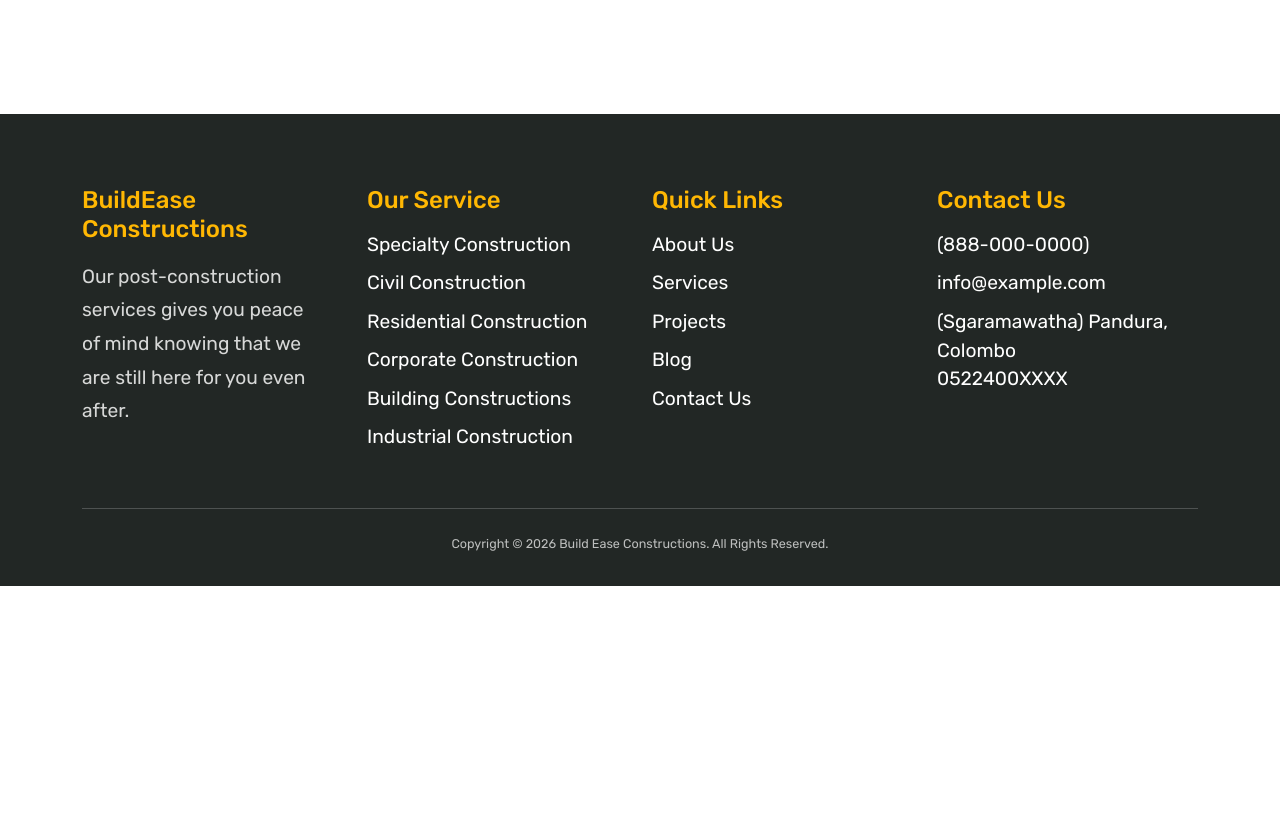
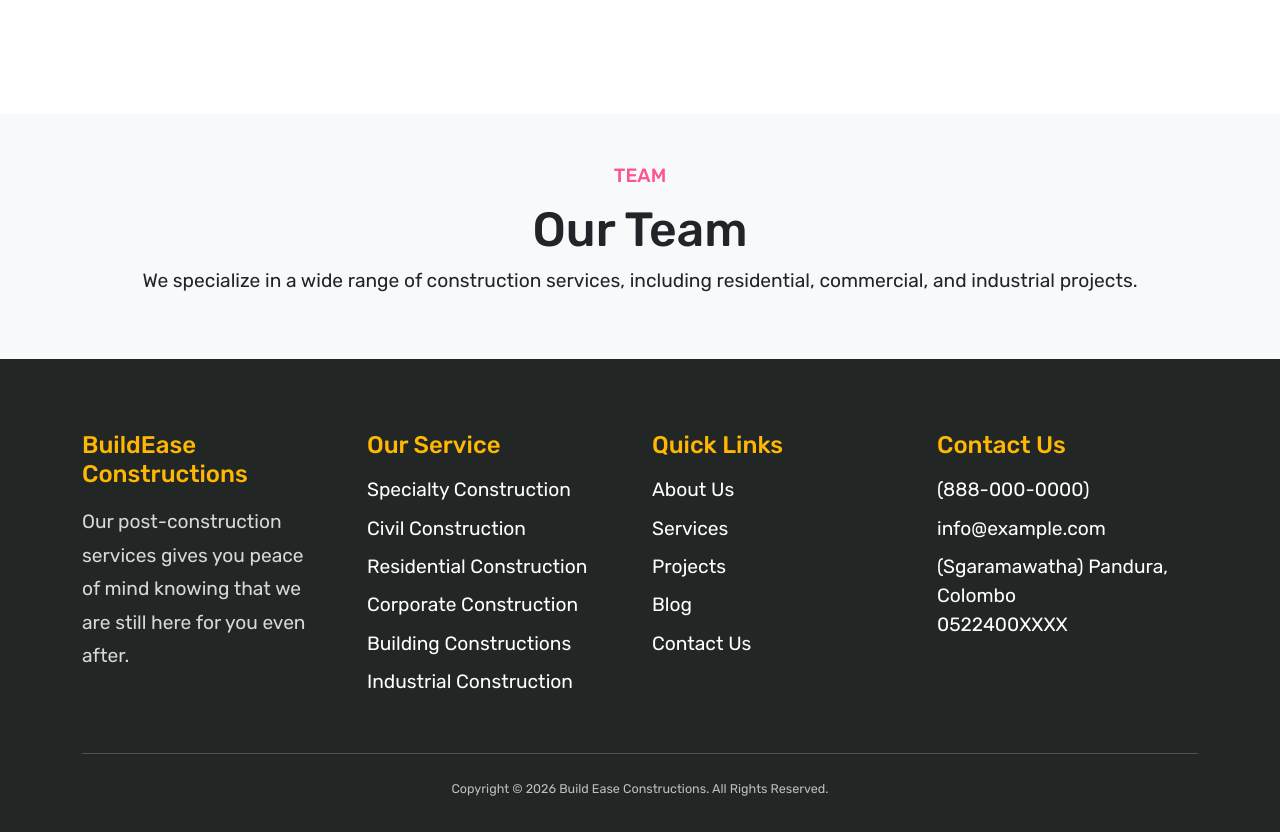
Before and after one commit to nethmalgeesaraux/Construction-Website-React-Laravel, a React (Vite) app in the folder frontend/: page /about in a window 1280 px wide. Shown: the part 1189-2021 px from the top of the page. Before the commit the page ends 1775 px from the top, so only its background shows below. Built offline with nearby package versions, Linux system fonts and the light colour scheme.

Commit message:
add Our Team section to About component

```diff
--- a/frontend/src/Components/frontend/About.jsx
+++ b/frontend/src/Components/frontend/About.jsx
@@ -41,6 +41,18 @@ const About = () => {
           </div>
         </section>
 
+        {/* Our Team */}
+        <section className='section-8 bg-light py-5'>
+          <div className='container'>
+            <div className='section-header text-center'>
+              <span>Team</span>
+              <h2>Our Team</h2>
+              <p>We specialize in a wide range of construction services, including residential, commercial, and industrial projects.</p>
+            </div>
+          </div>
+        </section>
+
+
       </main>
 
       <Footer />
```
